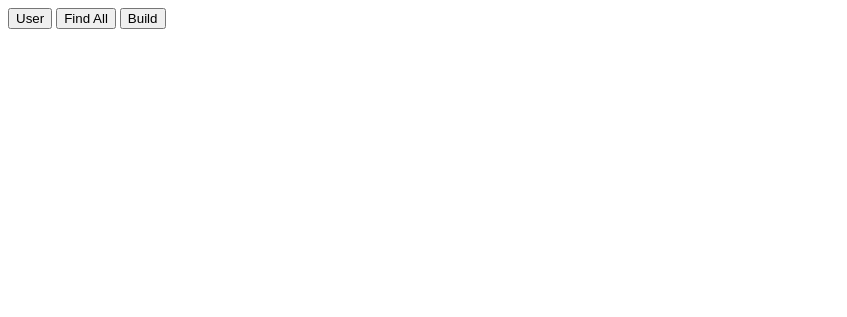
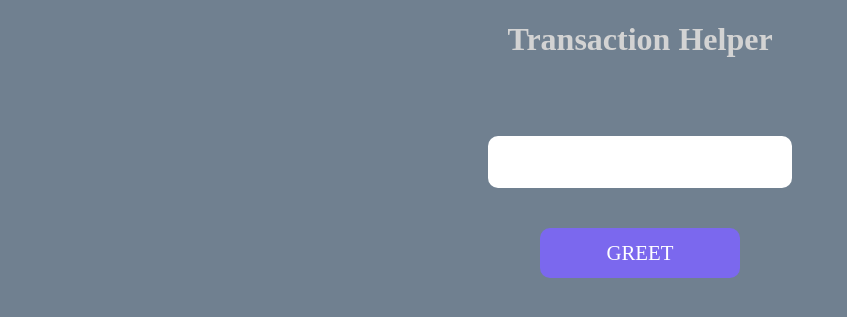
Before and after one commit to UndeadTokenArt/TransactionHelper, a Flask app: page / in a window 1280 px wide. Shown: the top 317 px of the page, without its empty margins (0-847 px from the left). Run offline with Flask 2, Linux system fonts and the light colour scheme.

Commit message:
Added some template files for front end.

```diff
--- a/app.py
+++ b/app.py
@@ -1,7 +1,7 @@
-from flask import Flask
+from flask import Flask, render_template, request, flash
 
 app = Flask(__name__)
 
 @app.route("/")
 def hello_world():
-    return "<button type='button'>User</button> <button>Find All</button> <button>Build</button>"
+    return render_template("index.html")
--- a/static/css/main.css
+++ b/static/css/main.css
@@ -1,6 +1,9 @@
 body {
     text-align: center;
     background-color: SlateGrey;
+}
+h1 {
+    color: lightgray;
 }
 p {
     color: white;
@@ -30,12 +33,12 @@ input:focus {
 }
 
 #greet {
-    background-color: PaleVioletRed;
+    background-color: mediumslateblue;
     border:  none;
     width:  200px;
     color: white;
 }
 
 #greet:hover {
-    background-color: MediumVioletRed;
+    background-color: mediumturquoise;
 }
--- a/templates/index.html
+++ b/templates/index.html
@@ -6,7 +6,7 @@
     <link rel="stylesheet" href="{{ url_for('static', filename='css/main.css') }}">
 </head>
 <body>
-    <img src="https://raw.githubusercontent.com/MariyaSha/SimpleGreetingApp/main/logo.png">
+    <h1>Transaction Helper</h1>
     <br>
     <form action="greet" method="post">
         {% for message in get_flashed_messages() %}
```
